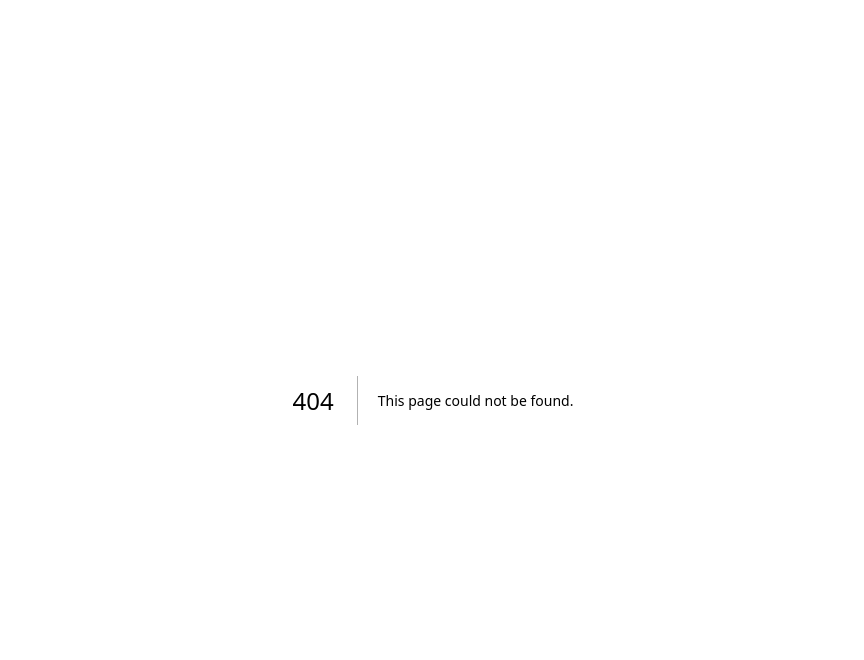
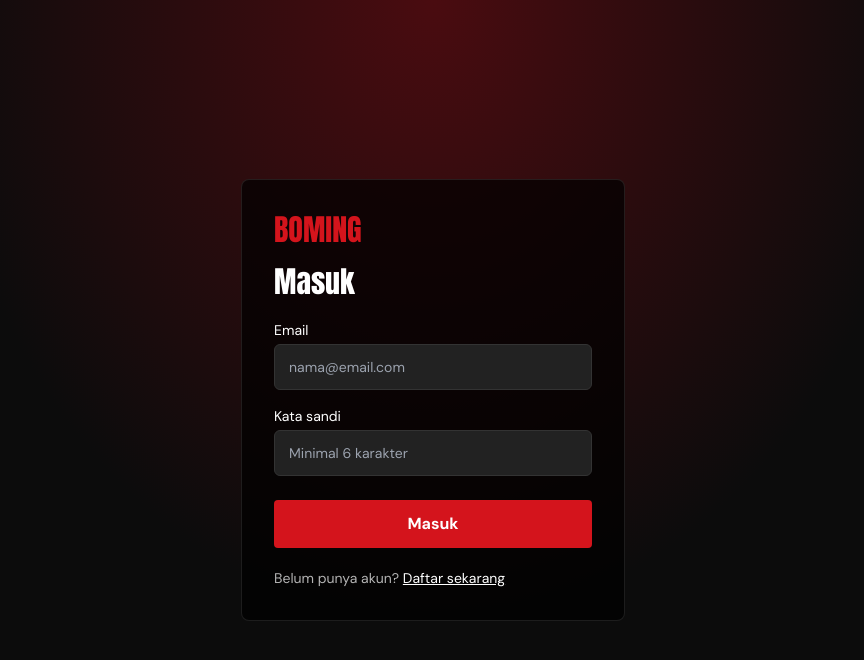
Before and after one commit to yo-dit/BOMING-WEB, a Next.js app: page /login in a window 1280 px wide. Before the commit this address had no page. Shown: the top 660 px of the page, without its empty margins (207-1071 px from the left). Built offline with nearby package versions, Linux system fonts and the light colour scheme.

Commit message:
Buat halaman login sesuai Figma

```diff
--- /dev/null
+++ b/app/login/page.js
@@ -0,0 +1,108 @@
+"use client";
+
+import { useState } from "react";
+import { useRouter } from "next/navigation";
+import Link from "next/link";
+
+const daftarKolom = [
+  { name: "email", label: "Email", type: "email", placeholder: "nama@email.com", autoComplete: "email" },
+  { name: "password", label: "Kata sandi", type: "password", placeholder: "Minimal 6 karakter", autoComplete: "current-password" },
+];
+
+export default function LoginPage() {
+  const router = useRouter();
+  const [form, setForm] = useState({ email: "", password: "" });
+  const [error, setError] = useState("");
+  const [loading, setLoading] = useState(false);
+
+  function ubahIsian(e) {
+    setForm({ ...form, [e.target.name]: e.target.value });
+  }
+
+  async function kirimForm(e) {
+    e.preventDefault();
+    setError("");
+    setLoading(true);
+
+    try {
+      const res = await fetch("/api/login", {
+        method: "POST",
+        headers: { "Content-Type": "application/json" },
+        body: JSON.stringify(form),
+      });
+      const data = await res.json();
+
+      if (!res.ok) {
+        setError(data.pesan || "Gagal masuk.");
+        setLoading(false);
+        return;
+      }
+
+      router.push("/");
+      router.refresh();
+    } catch {
+      setError("Tidak bisa terhubung ke server.");
+      setLoading(false);
+    }
+  }
+
+  return (
+    <main className="flex min-h-screen items-center justify-center bg-[radial-gradient(ellipse_at_top,#4a0c10_0%,#0c0c0c_55%)] px-4 py-10">
+      <div className="w-full max-w-sm rounded-lg border border-white/10 bg-black/70 p-8">
+        <p className="font-judul text-[30px] leading-[36px] text-merah">BOMING</p>
+        <h1 className="pt-4 font-judul text-[30px] leading-[36px] text-white">
+          Masuk
+        </h1>
+
+        <form onSubmit={kirimForm}>
+          <div className="space-y-4 pt-5">
+            {daftarKolom.map((kolom) => (
+              <div key={kolom.name}>
+                <label
+                  htmlFor={kolom.name}
+                  className="mb-1 block text-sm leading-5 text-white"
+                >
+                  {kolom.label}
+                </label>
+                <input
+                  id={kolom.name}
+                  name={kolom.name}
+                  type={kolom.type}
+                  value={form[kolom.name]}
+                  onChange={ubahIsian}
+                  placeholder={kolom.placeholder}
+                  autoComplete={kolom.autoComplete}
+                  required
+                  className="h-[46px] w-full rounded-md border border-[#333333] bg-[#222222] px-[14px] text-sm text-white outline-none placeholder:text-[#9ca3af] focus:border-merah"
+                />
+              </div>
+            ))}
+          </div>
+
+          {error && (
+            <p role="alert" className="pt-4 text-sm text-red-400">
+              {error}
+            </p>
+          )}
+
+          <div className="pt-6">
+            <button
+              type="submit"
+              disabled={loading}
+              className="h-12 w-full rounded bg-merah text-base font-bold text-white hover:opacity-90 disabled:opacity-50"
+            >
+              {loading ? "Memproses..." : "Masuk"}
+            </button>
+          </div>
+        </form>
+
+        <p className="pt-5 text-sm leading-5 text-white/70">
+          Belum punya akun?{" "}
+          <Link href="/register" className="text-white underline">
+            Daftar sekarang
+          </Link>
+        </p>
+      </div>
+    </main>
+  );
+}
```
